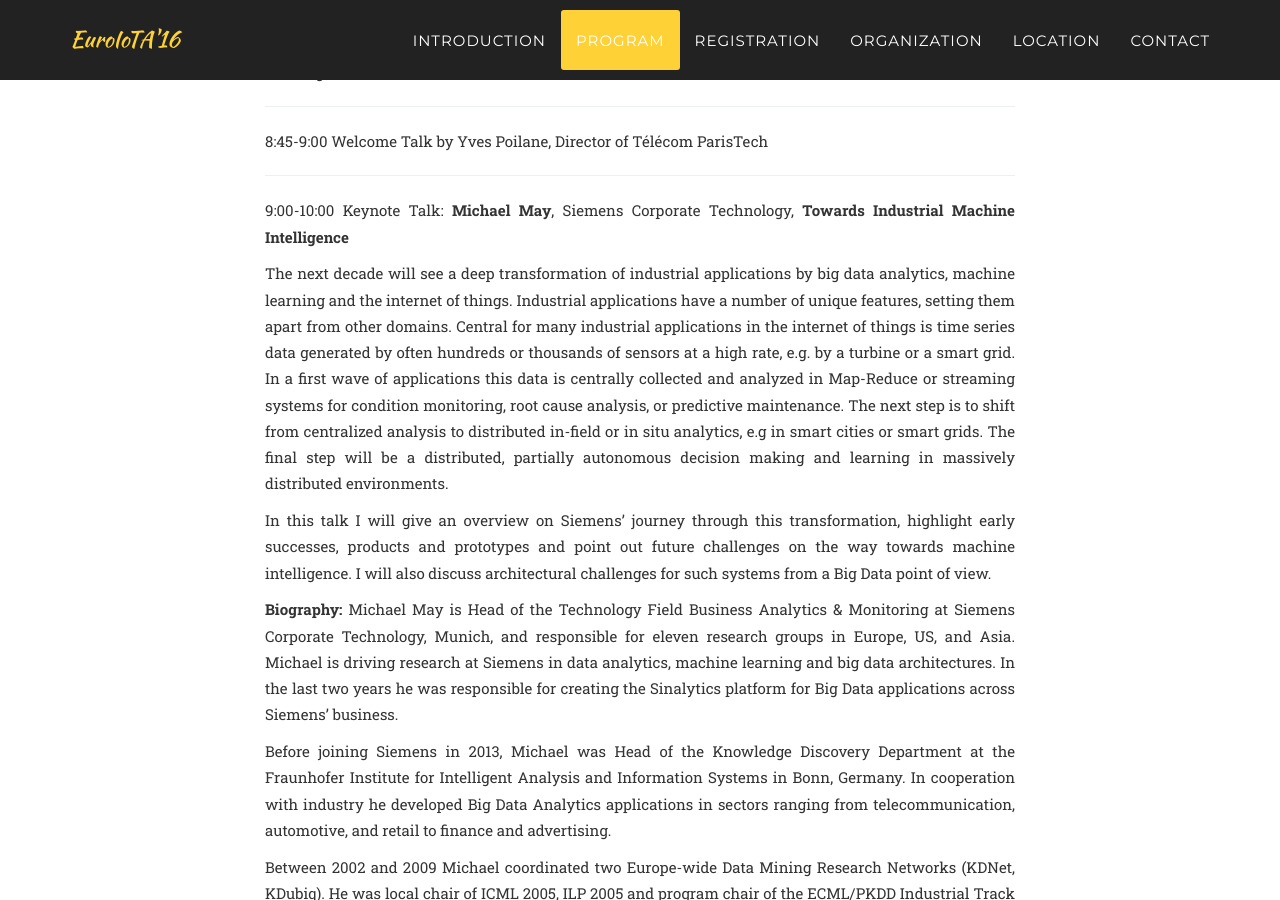
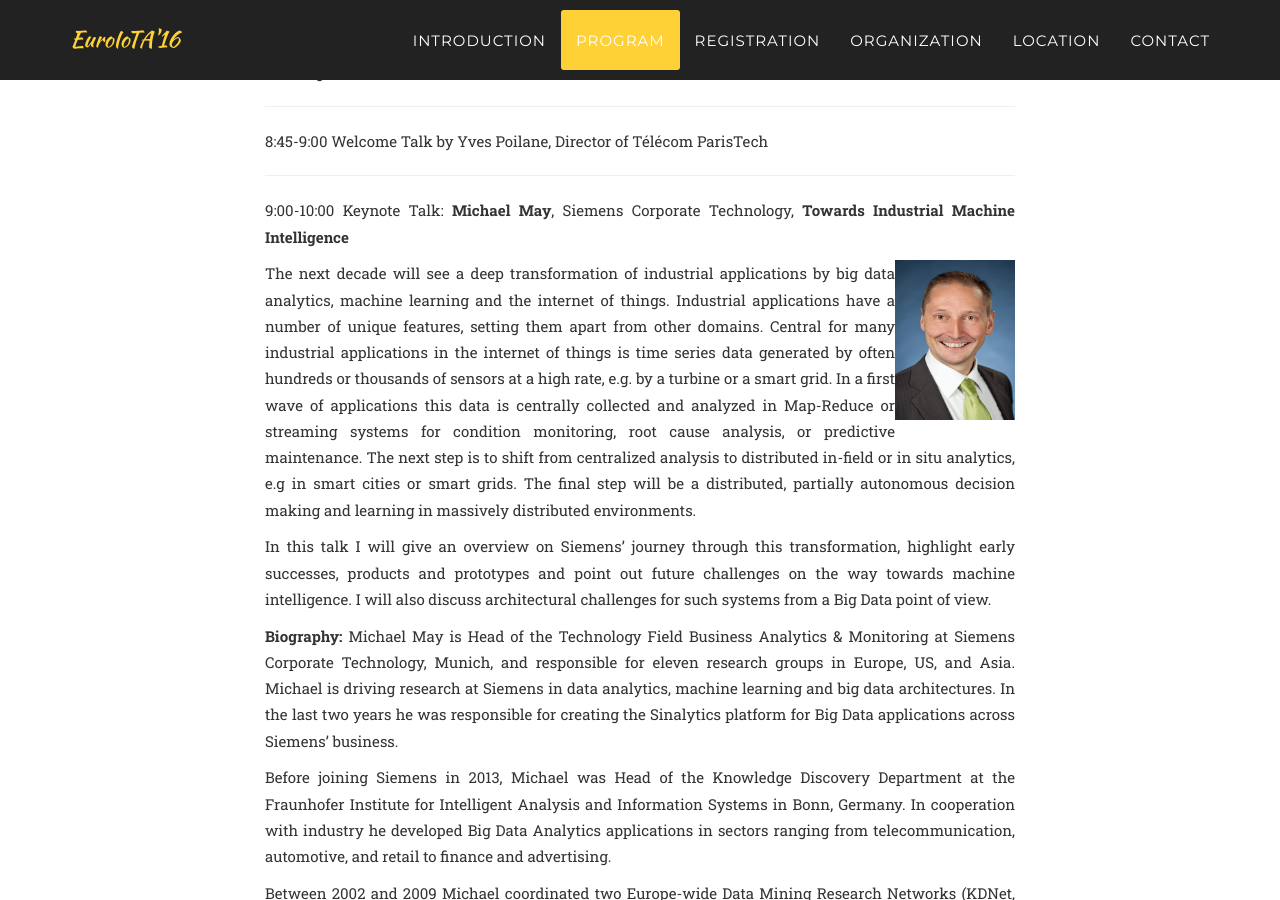
Before and after one commit to bigmine/euroiota16, a Jekyll site: the page built from index.html, in a window 1280 px wide and 900 px high, scrolled down 2405 px. Built offline with Jekyll 4.4.1, drawn with Linux system fonts in a browser that asks for light colours; some web fonts are replaced.

Commit message:
Update keynote talks

```diff
--- a/_includes/talks.html
+++ b/_includes/talks.html
@@ -14,7 +14,8 @@
                   <p>8:00 Registration
                   </p><hr><p>8:45-9:00 Welcome Talk by Yves Poilane, Director of Télécom ParisTech
                   </p><hr><p>9:00-10:00 Keynote Talk: <b> Michael May</b>, Siemens Corporate Technology, <b> Towards Industrial Machine Intelligence</b>
-</p><p>The next decade will see a deep transformation of industrial applications by big data analytics, machine learning and the internet of things. Industrial applications have a number of unique features, setting them apart from other domains. Central for many industrial applications in the internet of things is time series data generated by often hundreds or thousands of sensors at a high rate, e.g. by a turbine or a smart grid. In a first wave of applications this data is centrally collected and analyzed in Map-Reduce or streaming systems for condition monitoring, root cause analysis, or predictive maintenance. The next step is to shift from centralized analysis to distributed in-field or in situ analytics, e.g in smart cities or smart grids. The final step will be a distributed, partially autonomous decision making and learning in massively distributed environments.
+</p><p><img src="img/may.jpg" alt="May" width="120" height="160" style="float:right;" />
+  The next decade will see a deep transformation of industrial applications by big data analytics, machine learning and the internet of things. Industrial applications have a number of unique features, setting them apart from other domains. Central for many industrial applications in the internet of things is time series data generated by often hundreds or thousands of sensors at a high rate, e.g. by a turbine or a smart grid. In a first wave of applications this data is centrally collected and analyzed in Map-Reduce or streaming systems for condition monitoring, root cause analysis, or predictive maintenance. The next step is to shift from centralized analysis to distributed in-field or in situ analytics, e.g in smart cities or smart grids. The final step will be a distributed, partially autonomous decision making and learning in massively distributed environments.
 
 </p><p>In this talk I will give an overview on Siemens’ journey through this transformation, highlight early successes, products and prototypes and point out future challenges on the way towards machine intelligence. I will also discuss architectural challenges for such systems from a Big Data point of view.
 </p><p>
@@ -35,6 +36,8 @@ Between 2002 and 2009 Michael coordinated two Europe-wide Data Mining Research N
 </p><p>
 </p><hr><p>                  14:00-15:00 Keynote talk: <b>Merouane DEBBAH</b>, Huawei, <b>5G: a revolution or an evolution for IoT</b>
 </p><p>
+<img src="img/debbah.jpg" alt="Debbah" width="120" height="160" style="float:right;" />
+
 Targeted for 2020, 5G will take the eco-system  to a whole new level. New applications, new business  models and even new industries will spring up around 5G. With 5G, we can expect our high speed connections to extend into our vehicles, into our things, with fewer interruptions and new ways of working or remote working starting to take off.  If we look at some of the goals of 5G versus where we are today,  we can see the gap that has to be bridged over the next few years. The goal of 1ms latency is nearly 50x better than current LTE systems. In order  to go from 100Mbps per user to 10Gbps,  we need 100x the throughput per connection. The current 10,000 connections per square kilometer needs to increase to 1Million connections which is a  100x increase in density. Reliable  communications today with LTE top can sustain 350km/h and we expect to bring that up by 1.5x to 500km/h . Finally the current core networks and backhaul/front-haul are inflexible with wasted pools of bandwidth. The introduction of SDN/NFV will allow much better ability to chop up and virtualize the network resources for lower operational costs and capital costs and much greater flexibility. In this talk, we will briefly describe the candidate 5G technologies and provide a look at the actual worldwide standardization process.
 
 </p><p><b>Biography</b>: Mérouane Debbah entered the Ecole Normale Supérieure de Cachan (France) in 1996 where he received his M.Sc and Ph.D. degrees respectively. He worked for Motorola Labs (Saclay, France) from 1999-2002 and the Vienna Research Center for Telecommunications (Vienna, Austria) until 2003. From 2003 to 2007, he joined the Mobile Communications department of the Institut Eurecom (Sophia Antipolis, France) as an Assistant Professor. Since 2007, he is a Full Professor at CentraleSupelec (Gif-sur-Yvette, France). From 2007 to 2014, he was the director of the Alcatel-Lucent Chair on Flexible Radio. Since 2014, he is Vice-President of the Huawei France R&D center and director of the Mathematical and Algorithmic Sciences Lab. Mérouane Debbah is a recipient of the ERC grant MORE (Advanced Mathematical Tools for Complex Network Engineering). He is a IEEE Fellow and  a WWRF Fellow. During his career, he received more than 16  awards, among the IEEE Glavieux Prize Award.
```
Also changed, not shown: img/may.jpg (added), 1 other file.
